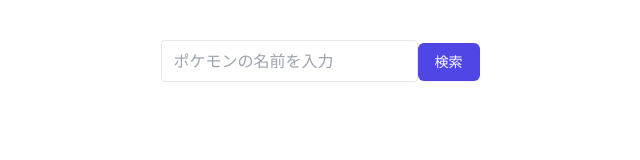
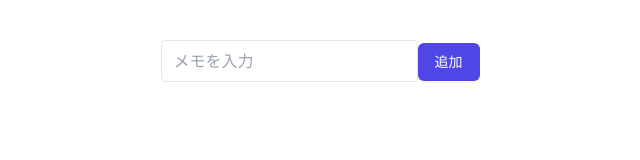
Before and after one commit to shinobu-takahata/react_easy_layout_component, a React (Vite) app: page / in a window 1280 px wide. Shown: the top 160 px of the page, without its empty margins (320-960 px from the left). Built offline with nearby package versions, Linux system fonts and the light colour scheme.

Commit message:
✨ MemoApp Component

```diff
--- a/src/App.tsx
+++ b/src/App.tsx
@@ -10,12 +10,13 @@
 // import TrafficLight from "./components/TrafficLight/TrafficLight";
 // import Timer from "./components/Timer/Timer";
 // import Starwars from "./components/Starwars/Starwars";
-import Pokemon from "./components/Pokemon/Pokemon";
+// import Pokemon from "./components/Pokemon/Pokemon";
+import MemoApp from "./components/MemoApp/MemoApp";
 
 function App() {
   return (
     <>
-      <Pokemon />
+      <MemoApp />
     </>
   );
 }
--- /dev/null
+++ b/src/components/MemoApp/MemoApp.tsx
@@ -0,0 +1,40 @@
+import { useMemoApp } from "../../hooks/useMemoApp";
+import Button from "../ui/Button";
+
+export default function MemoApp() {
+  const { text, memos, handleTextChange, handleAddMemo, handleDeleteMemo } =
+    useMemoApp();
+  return (
+    <div className="mx-auto max-w-4xl mt-10">
+      <div className="flex justify-center">
+        <div>
+          <div>
+            <input
+              className="border outline-none px-3 py-2 rounded"
+              type="text"
+              placeholder="メモを入力"
+              value={text}
+              onChange={handleTextChange}
+            />
+            <Button name="追加" onClick={handleAddMemo} />
+          </div>
+          <div>
+            {memos.map((memo, index) => (
+              <div className="grid grid-cols-2">
+                {memo}
+                <div>
+                  <Button
+                    name="削除"
+                    onClick={() => {
+                      handleDeleteMemo(index);
+                    }}
+                  />
+                </div>
+              </div>
+            ))}
+          </div>
+        </div>
+      </div>
+    </div>
+  );
+}
--- /dev/null
+++ b/src/hooks/useMemoApp.ts
@@ -0,0 +1,38 @@
+import { useState } from "react";
+
+interface UseMemoApp {
+  text: string;
+  memos: string[];
+  handleTextChange: (e: React.ChangeEvent<HTMLInputElement>) => void;
+  handleAddMemo: () => void;
+  handleDeleteMemo: (index: number) => void;
+}
+
+export function useMemoApp(): UseMemoApp {
+  const [text, setText] = useState("");
+  const [memos, setMemos] = useState<string[]>([]);
+
+  const handleTextChange = (e: React.ChangeEvent<HTMLInputElement>) => {
+    setText(e.target.value);
+  };
+
+  const handleAddMemo = () => {
+    if (!text) return;
+    setMemos([...memos, text]);
+    setText("");
+  };
+
+  const handleDeleteMemo = (index: number) => {
+    const newMemos = [...memos];
+    newMemos.splice(index, 1);
+    setMemos(newMemos);
+  };
+
+  return {
+    text,
+    memos,
+    handleTextChange,
+    handleAddMemo,
+    handleDeleteMemo,
+  };
+}
```
